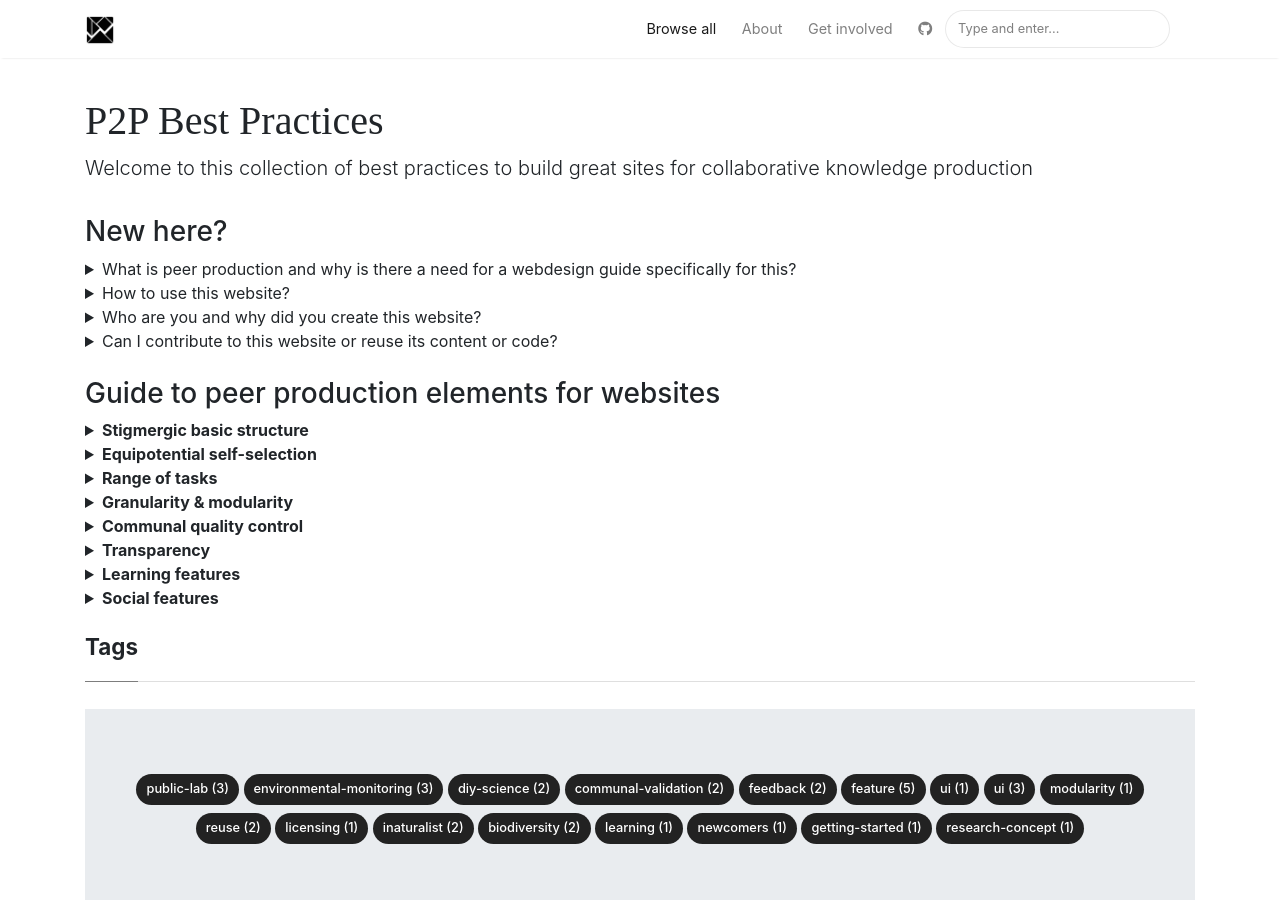
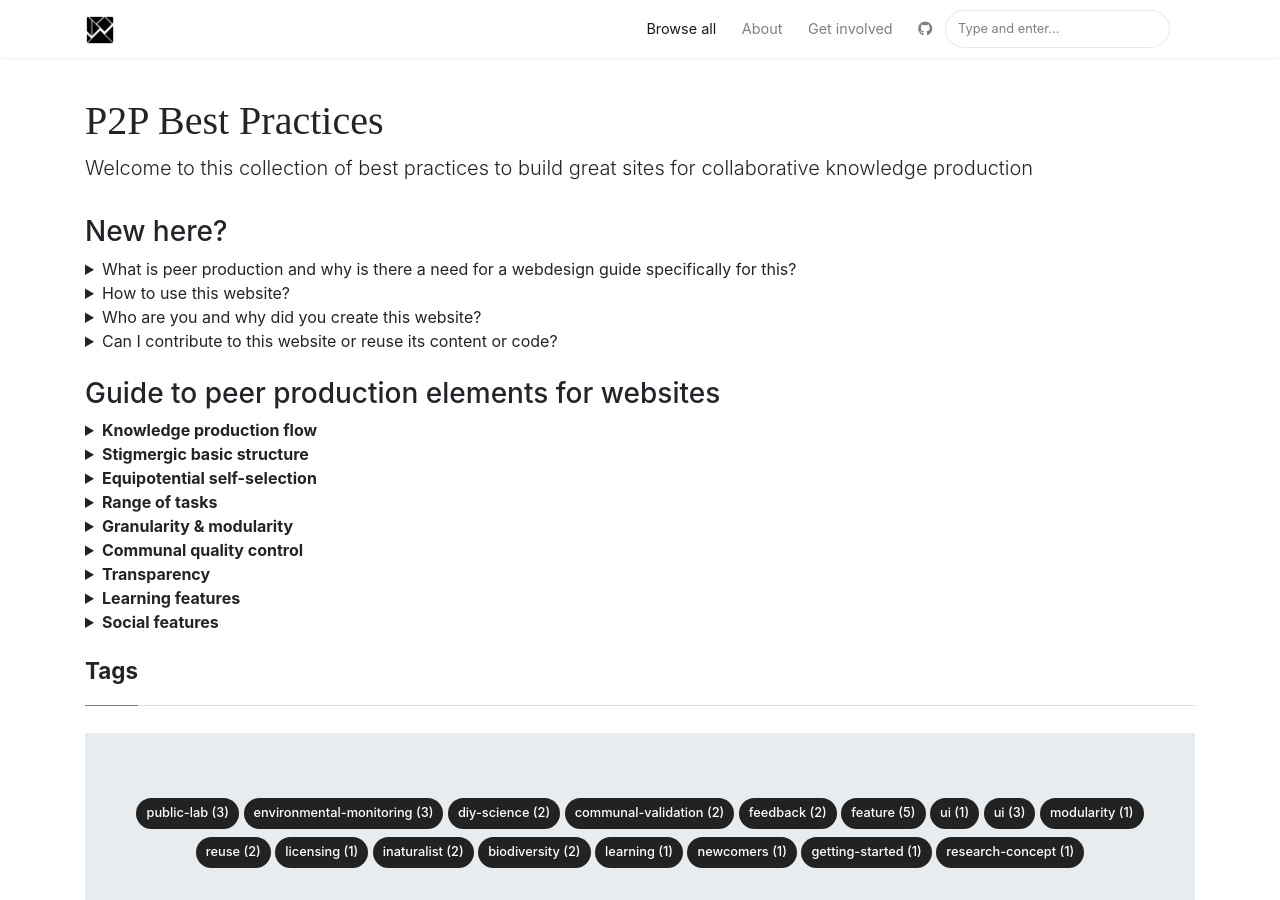
Before and after one commit to PeerProducedResearch/best-practices, a Jekyll site: the page built from index.html, in a window 1280 px wide and 900 px high. Built offline with Jekyll 4.4.1, drawn with Linux system fonts in a browser that asks for light colours; nearby versions of some CDN libraries; some web fonts are replaced; the list of posts is cut into pages by our own code.

Commit message:
Update index.html

```diff
--- a/index.html
+++ b/index.html
@@ -39,6 +39,11 @@ title: Home
 
 <h3>Guide to peer production elements for websites</h3>
 <details>
+  <summary><b>Knowledge production flow</b></summary>
+  <p> tbd </p>
+</details>
+
+<details>
   <summary><b>Stigmergic basic structure</b></summary>
   <p> tbd </p>
 </details>
```
